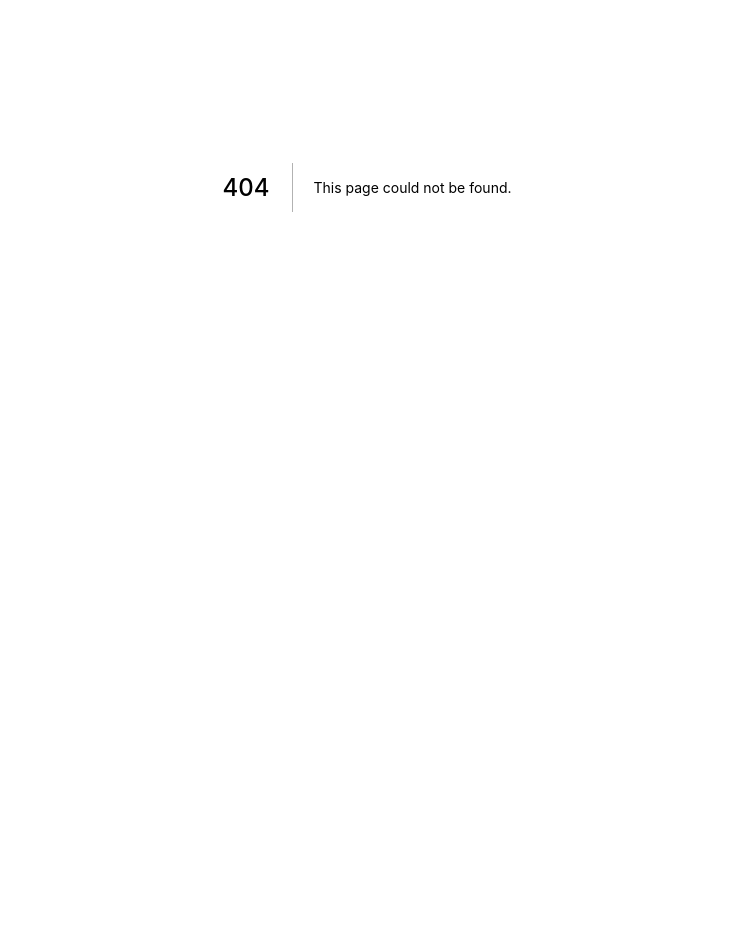
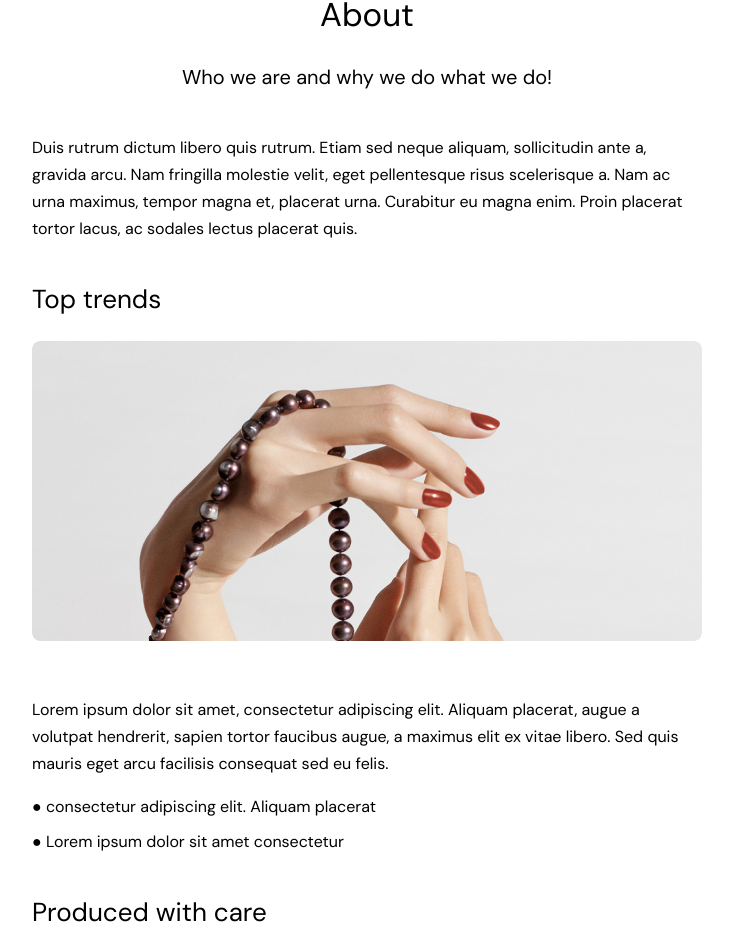
Before and after one commit to skydihy/nextjs-eCommerce-shoppe-app, a Next.js app: page /story in a window 1280 px wide. Before the commit this address had no page. Shown: the part 213-1165 px from the top of the page, without its empty margins (273-1006 px from the left). Before the commit the page ends 800 px from the top, so only its background shows below. Built offline with nearby package versions, Linux system fonts and the light colour scheme.

Commit message:
Update: Story UI - contents

```diff
--- a/components/layout/Header.tsx
+++ b/components/layout/Header.tsx
@@ -21,16 +21,18 @@ const Header: FC = () => {
         </div>
         <div className="flex flex-row items-center h-full">
           <ul className="flex flex-row space-x-16 h-full">
+            <Link href="/shop" passHref>
               <li
                 className={`cursor-pointer flex items-center ${
-                pathname.slice(0, 5) === "/shop" ? "border-b border-black" : ""
+                  pathname.slice(0, 5) === "/shop"
+                    ? "border-b border-black"
+                    : ""
                 }`}
               >
-              <Link href="/shop" passHref>
                 <h5>Shop</h5>
+              </li>
             </Link>
-            </li>
-            <li
+            {/* <li
               className={`cursor-pointer flex items-center ${
                 pathname === "/blog" ? "border-b border-black" : ""
               }`}
@@ -38,16 +40,16 @@ const Header: FC = () => {
               <Link href="/blog" passHref>
                 <h5>Blog</h5>
               </Link>
-            </li>
+            </li> */}
+            <Link href="/story" passHref>
               <li
                 className={`cursor-pointer flex items-center ${
                   pathname === "/story" ? "border-b border-black" : ""
                 }`}
               >
-              <Link href="/story" passHref>
                 <h5>Our Story</h5>
+              </li>
             </Link>
-            </li>
           </ul>
           <div className="bg-dark-gray w-[1px] h-[17px] mx-12" />
           <ul className="flex flex-row items-center space-x-10">
--- /dev/null
+++ b/pages/story/index.tsx
@@ -0,0 +1,72 @@
+import { NextPage } from "next";
+import Image from "next/image";
+
+import Layout from "../../components/layout/Layout";
+
+const Story: NextPage = () => {
+  return (
+    <Layout>
+      <div className="max-w-[670px] mx-auto story:max-w-[90%] pt-[107px]">
+        <div className="mt-24 flex flex-col items-start">
+          <h1 className="self-center">About</h1>
+          <h3 className="inline-block mt-6 self-center">
+            Who we are and why we do what we do!
+          </h3>
+          <h5 className="inline-block mt-11">
+            Duis rutrum dictum libero quis rutrum. Etiam sed neque aliquam,
+            sollicitudin ante a, gravida arcu. Nam fringilla molestie velit,
+            eget pellentesque risus scelerisque a. Nam ac urna maximus, tempor
+            magna et, placerat urna. Curabitur eu magna enim. Proin placerat
+            tortor lacus, ac sodales lectus placerat quis.
+          </h5>
+
+          <h2 className="mt-10 inline-block">Top trends</h2>
+          <div className="mt-6">
+            <Image
+              className="rounded-lg mt-6"
+              src="/images/section/about/preview01.png"
+              alt="Product with hand's model"
+              width={670}
+              height={300}
+              layout="intrinsic"
+              quality={90}
+            />
+          </div>
+
+          <h5 className="inline-block mt-12">
+            Lorem ipsum dolor sit amet, consectetur adipiscing elit. Aliquam
+            placerat, augue a volutpat hendrerit, sapien tortor faucibus augue,
+            a maximus elit ex vitae libero. Sed quis mauris eget arcu facilisis
+            consequat sed eu felis.
+          </h5>
+          <div className="mt-4 flex flex-col gap-2">
+            <h5>● consectetur adipiscing elit. Aliquam placerat</h5>
+            <h5>● Lorem ipsum dolor sit amet consectetur</h5>
+          </div>
+
+          <h2 className="inline-block mt-10">Produced with care</h2>
+          <div className="mt-6">
+            <Image
+              className="rounded-lg"
+              src="/images/section/about/preview02.png"
+              alt="Product with hand's model"
+              width={670}
+              height={300}
+              layout="intrinsic"
+              quality={90}
+            />
+          </div>
+          <h5 className="inline-block mt-12">
+            Lorem ipsum dolor sit amet, consectetur adipiscing elit. Aliquam
+            placerat, augue a volutpat hendrerit, sapien tortor faucibus augue,
+            a maximus elit ex vitae libero. Sed quis mauris eget arcu facilisis
+            consequat sed eu felis. Nunc sed porta augue. Morbi porta tempor
+            odio, in molestie diam bibendu.
+          </h5>
+        </div>
+      </div>
+    </Layout>
+  );
+};
+
+export default Story;
--- a/tailwind.config.js
+++ b/tailwind.config.js
@@ -15,6 +15,8 @@ module.exports = {
         ipad: { max: "1024px" },
         mobile: { max: "640px" },
         smobile: { max: "460px" },
+        // Unique
+        story: { max: "670px" },
       },
       colors: {
         accent: "#A18A68",
```
Also changed, not shown: public/images/section/about/preview01.png (added), public/images/section/about/preview02.png (added). Lines whose indentation alone changed are shown as unchanged.
